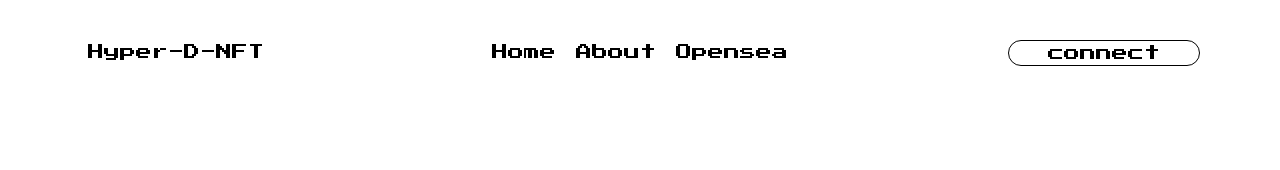
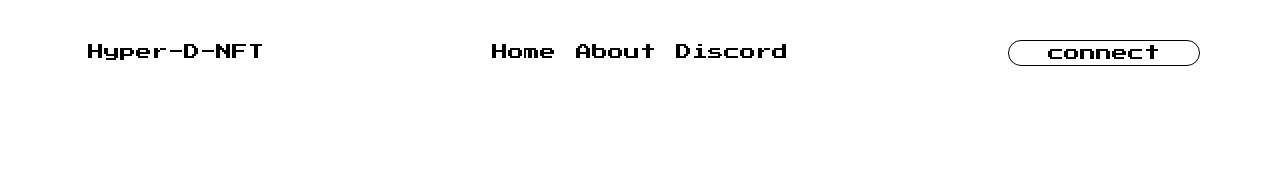
Before and after one commit to tomerds/HyperD-NFT, a React (Create React App) app in the folder frontend/: page / in a window 1280 px wide. Shown: the top 170 px of the page. Built offline with nearby package versions, Linux system fonts and the light colour scheme.

Commit message:
add fixes

```diff
--- a/frontend/src/components/Menu.tsx
+++ b/frontend/src/components/Menu.tsx
@@ -39,9 +39,21 @@ const Menu: React.FC<MenuProps> = ({ setProvider, provider }) => {
         <Link className="hover:text-cyan-400" to="/About">
           About
         </Link>
-        <a className="hover:text-purple-500" href="https://opensea.io">
-          Opensea
-        </a>
+        {isLive === "true" && (
+          <a className="hover:text-purple-500" href="https://opensea.io">
+            Opensea
+          </a>
+        )}
+        {isLive !== "true" && (
+          <a
+            className="hover:text-purple-500"
+            href="https://discord.gg/3BzjsjAdc7"
+            target="_blank"
+            rel="noreferrer"
+          >
+            Discord
+          </a>
+        )}
       </div>
 
       <div className="flex-col hidden md:flex">
--- a/frontend/src/pages/Home.tsx
+++ b/frontend/src/pages/Home.tsx
@@ -3,6 +3,7 @@ import abi from "../smart-contract/abi.json";
 import { useEffect, useState } from "react";
 import { getEtherscanUrl, getOpenseaUrl } from "../libs/utils";
 import MobileWarning from "../components/MobileWarning";
+import { Link } from "react-router-dom";
 
 const rinkebyContract = process.env
   .REACT_APP_CONTRACT_ADDRESS_RINKEBY as string;
@@ -107,6 +108,12 @@ const Home: React.FC<HomeProps> = ({ provider }) => {
       <div className="flex flex-col w-full px-20 justify-center items-center font-press-start text-3xl h-screen">
         <h2>COMING</h2>
         <h2>SOON</h2>
+        <Link
+          to="/about"
+          className="text-xs mt-10 underline text-gray-400 hover:text-gray-500 md:hidden"
+        >
+          Learn More
+        </Link>
       </div>
     );
   }
```
